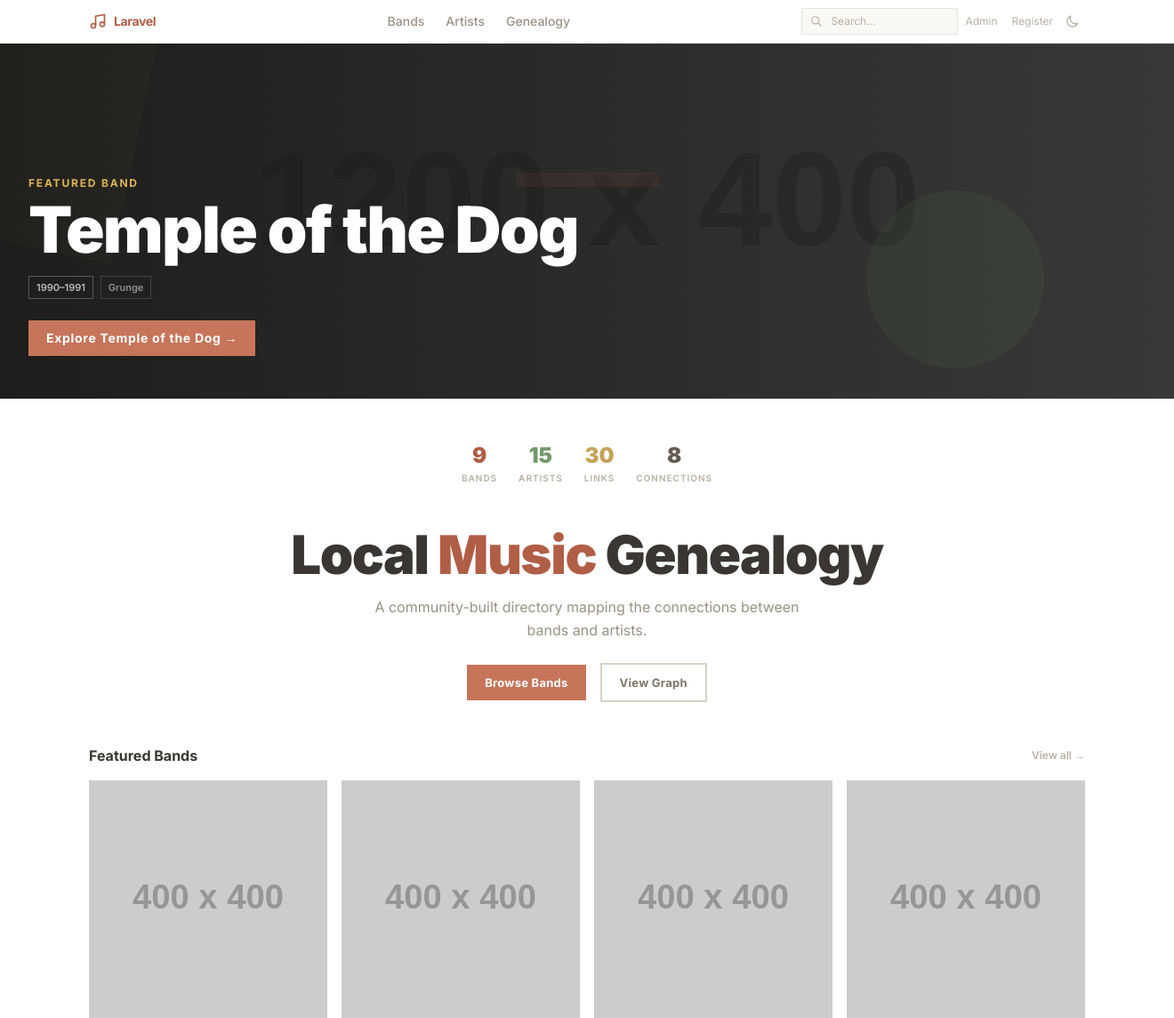
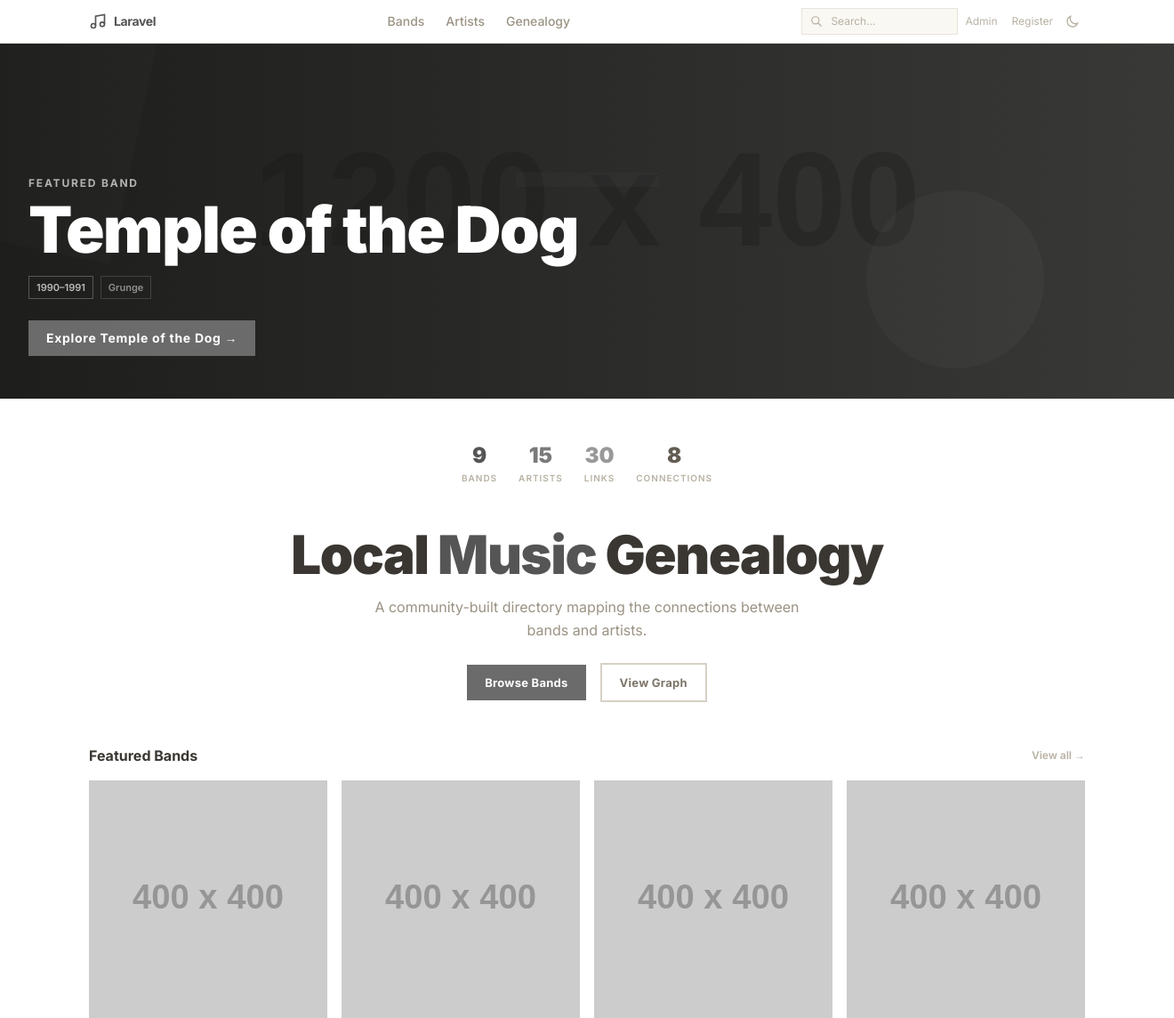
Before and after one commit to thiagogaspar/lista, a Laravel app: page / in a window 1320 px wide. Shown: the top 1144 px of the page at 89% size. Run offline with Laravel 12, Linux system fonts and the light colour scheme; data comes from the database, SQL or seed files in the repository; grey boxes labelled with a size stand in for pictures from a placeholder-image service; style sheets or scripts are compiled from the project's sources; some libraries are stand-ins or nearby versions.

Commit message:
fix: escala de cinza (pb) + admin brand cinza

```diff
--- a/app/Providers/Filament/AdminPanelProvider.php
+++ b/app/Providers/Filament/AdminPanelProvider.php
@@ -33,7 +33,7 @@
             ->id('admin')
             ->path('admin')
             ->login()
-            ->colors(['primary' => Color::Emerald])
+            ->colors(['primary' => Color::Stone])
             ->brandName('LISTA')
             ->brandLogo(fn () => view('filament.brand'))
             ->favicon(asset('favicon.svg'))
--- a/resources/css/app.css
+++ b/resources/css/app.css
@@ -12,41 +12,41 @@
     --font-sans: 'Inter', ui-sans-serif, system-ui, sans-serif;
     --font-mono: ui-monospace, SFMono-Regular, 'SF Mono', Menlo, monospace;
 
-    /* Brand — Japandi Terracotta */
-    --color-brand-50: #fdf6f3;
-    --color-brand-100: #f9e8e0;
-    --color-brand-200: #f2d1c1;
-    --color-brand-300: #e8b59d;
-    --color-brand-400: #d99273;
-    --color-brand-500: #c6755a;
-    --color-brand-600: #b05e46;
-    --color-brand-700: #8f4a37;
-    --color-brand-800: #753d2e;
-    --color-brand-900: #5f3326;
+    /* Brand — Dark gray (primary) */
+    --color-brand-50: #f5f5f5;
+    --color-brand-100: #e5e5e5;
+    --color-brand-200: #cccccc;
+    --color-brand-300: #aaaaaa;
+    --color-brand-400: #888888;
+    --color-brand-500: #6b6b6b;
+    --color-brand-600: #555555;
+    --color-brand-700: #404040;
+    --color-brand-800: #2a2a2a;
+    --color-brand-900: #1a1a1a;
 
-    /* Accent — Sage */
-    --color-accent-50: #f4f7f3;
-    --color-accent-100: #e3ebe0;
-    --color-accent-200: #c8d7c2;
-    --color-accent-300: #a5be9d;
-    --color-accent-400: #8aaa80;
-    --color-accent-500: #73996a;
-    --color-accent-600: #5a7d52;
-    --color-accent-700: #466341;
-    --color-accent-800: #3a5036;
-    --color-accent-900: #2f422d;
+    /* Accent — Medium gray (secondary) */
+    --color-accent-50: #fafafa;
+    --color-accent-100: #eeeeee;
+    --color-accent-200: #dddddd;
+    --color-accent-300: #bbbbbb;
+    --color-accent-400: #999999;
+    --color-accent-500: #7a7a7a;
+    --color-accent-600: #606060;
+    --color-accent-700: #4a4a4a;
+    --color-accent-800: #333333;
+    --color-accent-900: #222222;
 
-    /* Warm — Ocher */
-    --color-warm-50: #fdf8ef;
-    --color-warm-100: #f9edd4;
-    --color-warm-200: #f2dba8;
-    --color-warm-300: #e9c677;
-    --color-warm-400: #ddb454;
-    --color-warm-500: #c4a35a;
-    --color-warm-600: #ad8745;
-    --color-warm-700: #8e6c38;
-    --color-warm-800: #745830;
-    --color-warm-900: #5e4829;
+    /* Warm — Light gray (tertiary) */
+    --color-warm-50: #fcfcfc;
+    --color-warm-100: #f2f2f2;
+    --color-warm-200: #e6e6e6;
+    --color-warm-300: #cccccc;
+    --color-warm-400: #b3b3b3;
+    --color-warm-500: #999999;
+    --color-warm-600: #808080;
+    --color-warm-700: #666666;
+    --color-warm-800: #4d4d4d;
+    --color-warm-900: #333333;
 
     /* Surface — clean off-white */
     --color-surface-50: #faf8f3;
--- a/resources/js/genealogy-graph.js
+++ b/resources/js/genealogy-graph.js
@@ -6,8 +6,8 @@
     if (!container) return
     container.innerHTML = ''
 
-    var bandBg = '#059669', bandBorder = '#34d399'
-    var artistBg = '#7c3aed', artistBorder = '#a78bfa'
+    var bandBg = '#555555', bandBorder = '#aaaaaa'
+    var artistBg = '#777777', artistBorder = '#bbbbbb'
 
     graphData.nodes.forEach(function(n) {
         var isArtist = n.group === 'artist'
@@ -33,7 +33,7 @@
             e.color = { color: isDark ? '#d6d3d1' : '#a8a29e' }
             e.width = 1.5
         } else {
-            e.color = { color: '#f59e0b' }
+            e.color = { color: '#888888' }
             e.width = 3
             e.font = { size: 10, color: isDark ? '#d6d3d1' : '#57534e', strokeWidth: 2, strokeColor: isDark ? '#292524' : '#ffffff' }
         }
--- a/resources/views/filament/brand.blade.php
+++ b/resources/views/filament/brand.blade.php
@@ -1,4 +1,4 @@
-<div class="flex items-center gap-2 font-bold text-xl text-brand-600">
+<div class="flex items-center gap-2 font-bold text-xl text-gray-800 dark:text-gray-200">
     <svg class="w-7 h-7" viewBox="0 0 24 24" fill="none" stroke="currentColor" stroke-width="2"><path d="M9 18V5l12-2v13"/><circle cx="6" cy="18" r="3"/><circle cx="18" cy="16" r="3"/></svg>
     LISTA
 </div>
```
Also changed, not shown: database/seeders/ContentSeeder.php (+9 -9 lines), resources/js/genealogy.js (+14 -14 lines), resources/views/genealogy/index.blade.php (+8 -8 lines).
